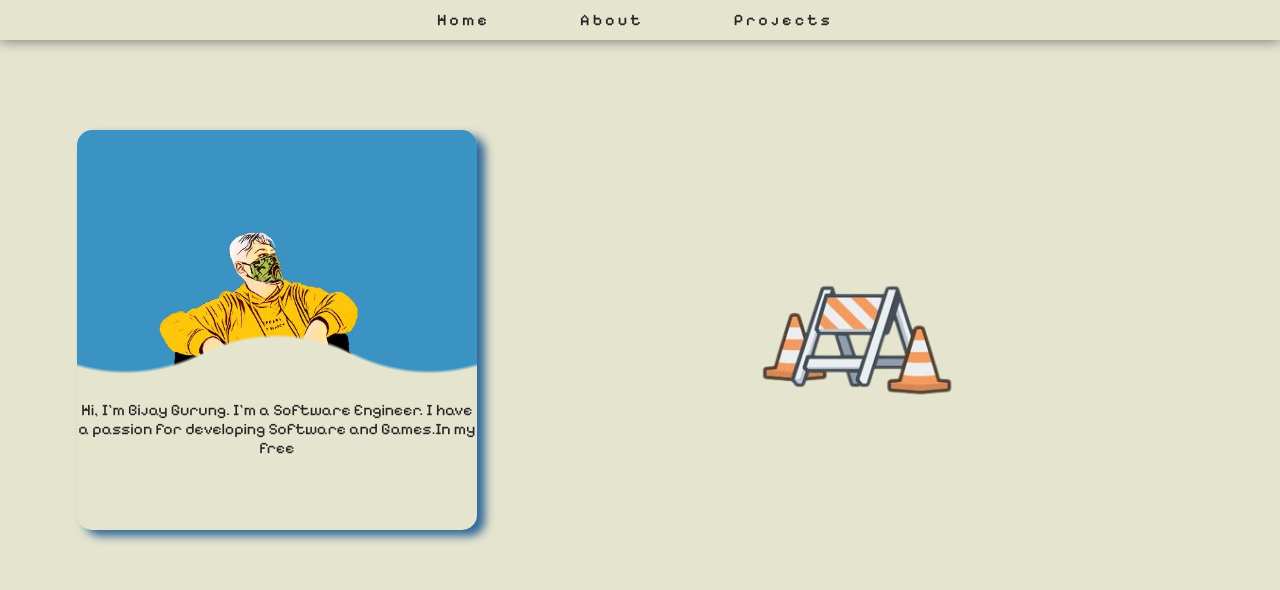
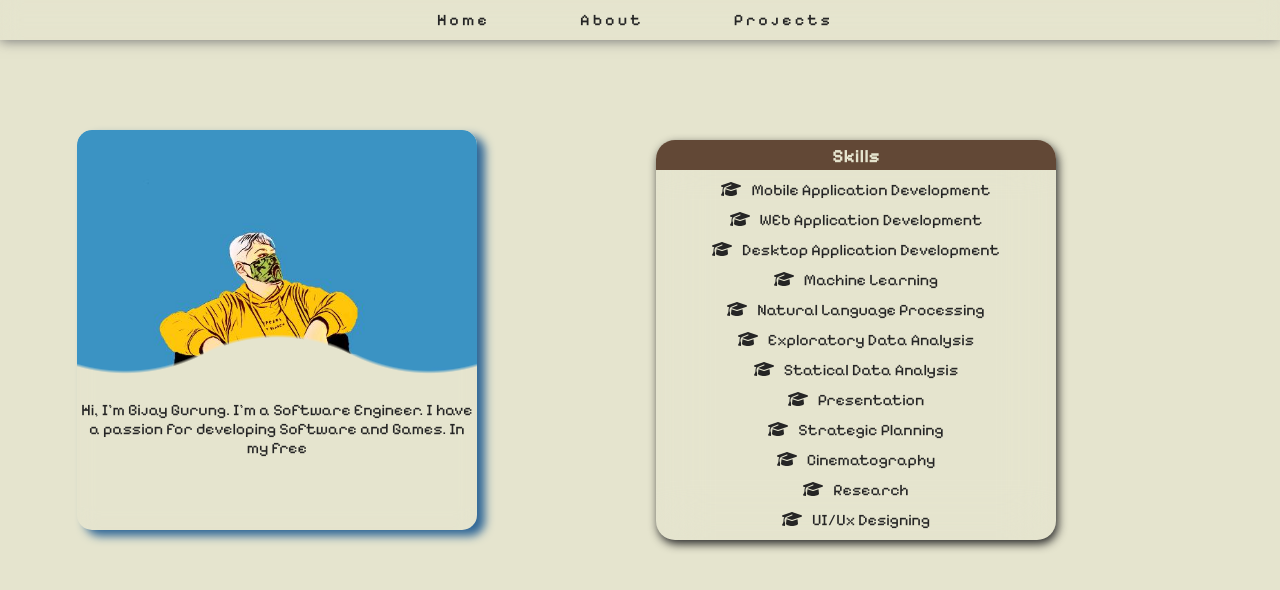
Before and after one commit to Bijay-Gurung/Portfolio, a React (Vite) app: page /about in a window 1280 px wide. Shown: the top 590 px of the page. Built offline with nearby package versions, Linux system fonts and the light colour scheme.

Commit message:
adding Skills in About Page

```diff
--- a/src/about.css
+++ b/src/about.css
@@ -54,3 +54,50 @@
     position: relative;
     bottom: 30px;
 }
+
+.skills{
+    height: 400px;
+    width: 400px;
+    position: relative;
+    top: 100px;
+    left: 20%;
+    background-color: #ffffff05;
+    backdrop-filter: blur(25px);
+    -webkit-backdrop-filter: blur(45px);
+    /* overflow: hidden;
+    overflow-y: scroll; */
+    border-radius: 19px;
+    box-shadow: 2px 4px 10px #2a2a2a;
+}
+
+.skills ul li{
+    font-family: 'Pixelify Sans', sans-serif;
+    height: 30px;
+    width: 100%;
+    text-align: center;
+    padding-top: 10px;
+    list-style-type: none;
+}
+
+.skills h3{
+    font-family: 'Pixelify Sans', sans-serif;
+    text-align: center;
+    padding-top: 5px;
+}
+
+.skills .box{
+    height: 30px;
+    width: 100%;
+    background-color: rgb(98, 72, 54);
+    border-top-left-radius: 19px;
+    border-top-right-radius: 19px;
+    color: #e5e4ce;
+}
+
+.skills ul li:hover{
+    cursor: pointer;
+}
+
+.skills ul li #gcap{
+    padding-right: 10px;
+}
--- a/src/about.jsx
+++ b/src/about.jsx
@@ -1,6 +1,8 @@
 import "./about.css";
 import { Link } from "react-router-dom";
 import Typewriter from "./Typewriter";
+import { FontAwesomeIcon } from "@fortawesome/react-fontawesome";
+import {faGraduationCap} from '@fortawesome/free-solid-svg-icons';
 
 export default function About() {
   return (
@@ -27,12 +29,30 @@ export default function About() {
           <div className="image"></div>
           <div className="content">
             <p id="aboutme">
-              <Typewriter text={`Hi, I'm Bijay Gurung. I'm a Software Engineer.\nI have a passion for developing\nSoftware and Games.In my free time,\nI enjoy learning new thing and spending time with my family and friends.`} delay={50} />
+              <Typewriter text={`Hi, I'm Bijay Gurung. I'm a Software Engineer.\nI have a passion for developing\nSoftware and Games. In my free time,\nI enjoy learning new thing and spending time with my family and friends.`} delay={50} />
             </p>
           </div>
         </div>
 
-        <div className="underDevelopment"></div>
+        <div className="skills">
+          <div className="box"><h3>Skills</h3></div>
+          <ul>
+            <li><FontAwesomeIcon icon={faGraduationCap} id="gcap" />Mobile Application Development</li>
+            <li><FontAwesomeIcon icon={faGraduationCap} id="gcap" />WEb Application Development</li>
+            <li><FontAwesomeIcon icon={faGraduationCap} id="gcap" />Desktop Application Development</li>
+            <li><FontAwesomeIcon icon={faGraduationCap} id="gcap" />Machine Learning</li>
+            <li><FontAwesomeIcon icon={faGraduationCap} id="gcap" />Natural Language Processing</li>
+            <li><FontAwesomeIcon icon={faGraduationCap} id="gcap" />Exploratory Data Analysis</li>
+            <li><FontAwesomeIcon icon={faGraduationCap} id="gcap" />Statical Data Analysis</li>
+            <li><FontAwesomeIcon icon={faGraduationCap} id="gcap" />Presentation</li>
+            <li><FontAwesomeIcon icon={faGraduationCap} id="gcap" />Strategic Planning</li>
+            <li><FontAwesomeIcon icon={faGraduationCap} id="gcap" />Cinematography</li>
+            <li><FontAwesomeIcon icon={faGraduationCap} id="gcap" />Research</li>
+            <li><FontAwesomeIcon icon={faGraduationCap} id="gcap" />UI/Ux Designing</li>
+          </ul>
+        </div>
+
+        {/* <div className="underDevelopment"></div> */}
       </section>
 
 
```
